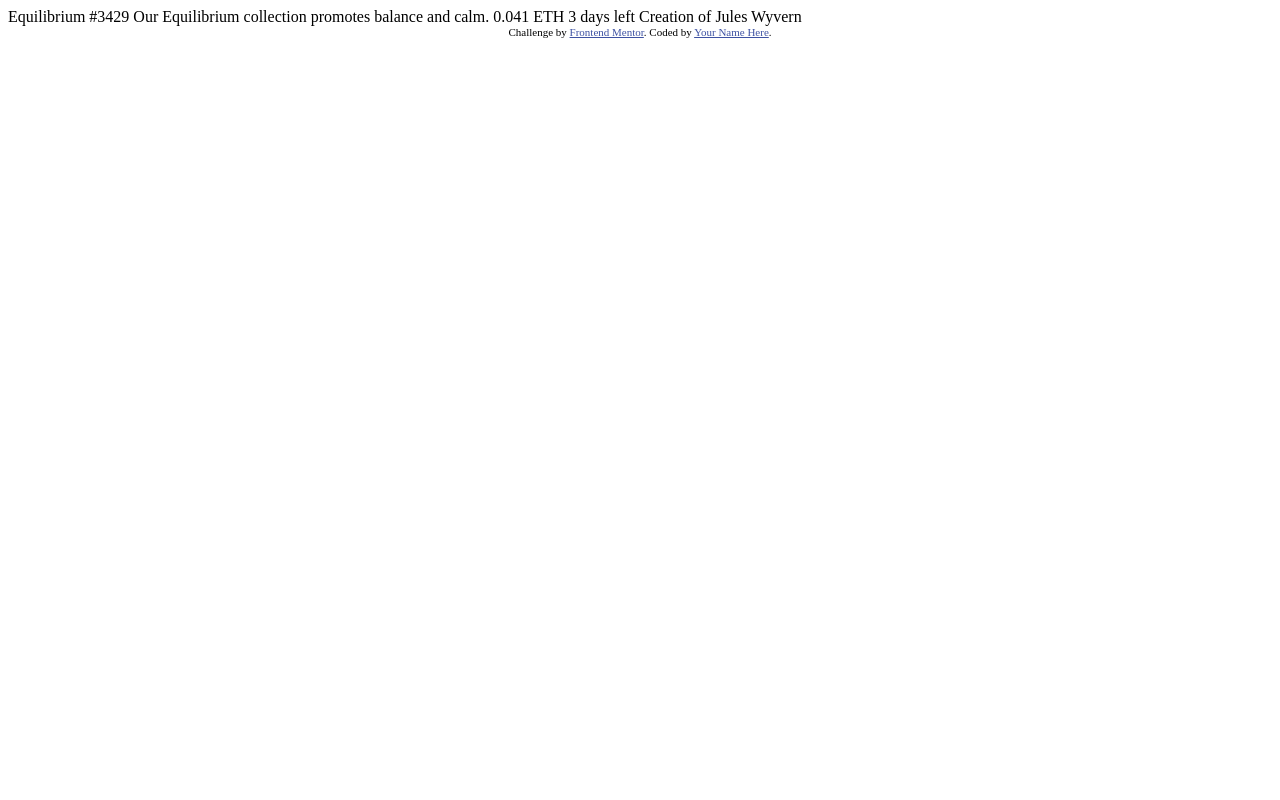
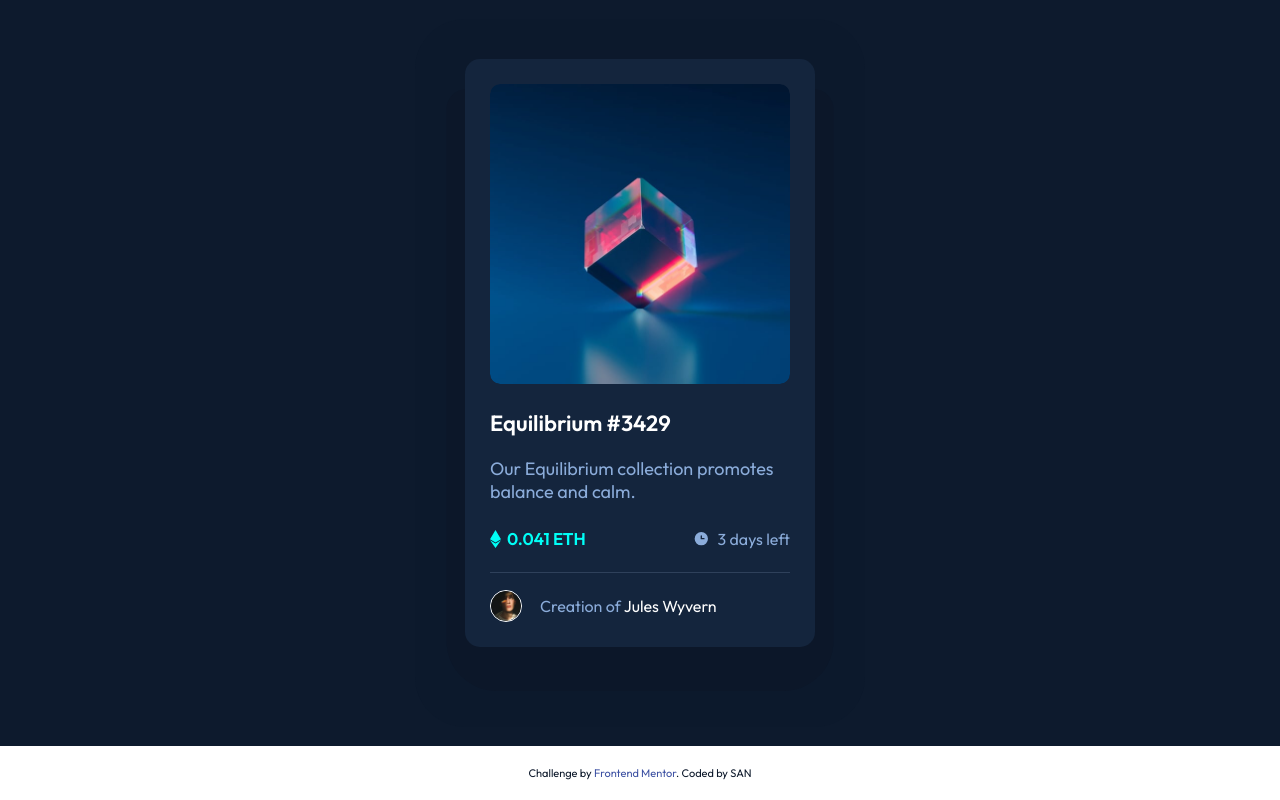
Before and after one commit to wormaisan/nft-preview-card-component-main, a plain HTML site: page index.html in a window 1280 px wide. Drawn offline with Linux system fonts and the light colour scheme.

Commit message:
final work

```diff
--- /dev/null
+++ b/assets/css/style.css
@@ -0,0 +1,249 @@
+@font-face {
+  font-family: "outfit";
+  src: url("../fonts/Outfit-Thin.ttf");
+  font-weight: 300;
+}
+
+@font-face {
+  font-family: "outfit";
+  src: url("../fonts/Outfit-Regular.ttf");
+  font-weight: 400;
+}
+
+@font-face {
+  font-family: "outfit";
+  src: url("../fonts/Outfit-SemiBold.ttf");
+  font-weight: 600;
+}
+
+
+:root {
+  /*primary*/
+  --softBlue: hsl(215, 51%, 70%);
+  --cyan: hsl(178, 100%, 50%);
+
+  /*neutral*/
+  --veryDarkBlueMainBg: hsl(217, 54%, 11%);
+  --veryDarkBlueCardBg: hsl(216, 50%, 16%);
+  --veryDarkBlueLine: hsl(215, 32%, 27%);
+  --white: hsl(0, 0%, 100%);
+}
+
+*,
+*::before,
+*::after {
+  margin: 0;
+  padding: 0;
+  box-sizing: border-box;
+}
+
+body {
+  font-size: 18px;
+  font-family: outfit, sans-serif;
+  font-weight: 400;
+  color: var(--veryDarkBlueMainBg);
+}
+
+.container {
+  max-width: 1440px;
+  width: 100%;
+  margin: 0 auto;
+}
+
+img {
+  object-fit: cover;
+}
+
+ul {
+  list-style: none;
+}
+
+a {
+  text-decoration: none;
+}
+
+.blockLink:hover {
+  color: var(--cyan);
+  transition: color 0.3s;
+}
+
+.wrapper {
+  min-height: 100vh;
+  display: flex;
+  flex-direction: column;
+}
+
+.main {
+  flex-grow: 1;
+  display: flex;
+  flex-direction: column;
+}
+
+.card {
+  display: flex;
+  align-items: center;
+  flex-grow: 1;
+  color: var(--softBlue);
+  background-color: #0D1A2D;
+}
+
+.card__wrapper {
+  background-color: #0C192C;
+  padding: 40px 50px 80px;
+  border-radius: 50px;
+  max-width: 450px;
+  margin: 0 auto;
+  position: relative;
+}
+
+.card__wrapper::before {
+  content: '';
+  background-color: #0C1729;
+  position: absolute;
+  border-top-left-radius: 20px;
+  border-top-right-radius: 20px;
+  border-bottom-left-radius: 50px;
+  border-bottom-right-radius: 50px;
+  width: 86%;
+  height: 85%;
+  top: 70px;
+  left: 50%;
+  transform: translateX(-50%);
+}
+
+.card__body {
+  background-color: var(--veryDarkBlueCardBg);
+  border-radius: 15px;
+  padding: 25px;
+  position: relative;
+}
+
+.card__img {
+  display: block;
+  max-height: 300px;
+  margin-bottom: 20px;
+  position: relative;
+  border-radius: 10px;
+  overflow: hidden;
+}
+
+.card__img:hover div {
+  opacity: 1;
+}
+
+.card__img img {
+  height: 100%;
+  width: 100%;
+  border-radius: 10px;
+}
+
+.card__img div {
+  position: absolute;
+  inset: 0;
+  background-color: rgba(0,255,247,0.4);
+  opacity: 0;
+  transition: opacity 0.3s;
+  display: flex;
+  align-items: center;
+  justify-content: center;
+}
+
+.card__title {
+  font-family: outfit, sans-serif;
+  font-size: 22px;
+  font-weight: 600;
+  color: var(--white);
+  margin-bottom: 20px;
+  display: inline-block;
+}
+
+.card__text {
+  margin-bottom: 25px;
+}
+
+.card__note {
+  display: flex;
+  justify-content: space-between;
+  margin-bottom: 23px;
+}
+
+.card__price {
+  color: var(--cyan);
+  font-weight: 600;
+  display: flex;
+  align-items: center;
+  font-size: 17px;
+}
+
+.card__price svg {
+  fill: var(--cyan);
+  margin-right: 6px;
+}
+
+.card__period {
+  display: flex;
+  align-items: center;
+  font-size: 16px;
+}
+
+.card__period svg {
+  fill: var(--softBlue);
+  margin-right: 8px;
+}
+
+.card__separator {
+  border: none;
+  height: 1px;
+  background-color: var(--veryDarkBlueLine);
+  margin-bottom: 17px;
+}
+
+.card__author {
+  display: flex;
+  align-items: center;
+}
+
+.card__author-photo {
+  border: 1px solid var(--white);
+  height: 32px;
+  width: 32px;
+  border-radius: 50%;
+  margin-right: 18px;
+}
+
+.card__author-text {
+  font-size: 16px;
+}
+
+.card__author-name {
+  color: var(--white);
+}
+
+.footer {
+  padding: 20px;
+}
+
+
+@media (max-width: 375px) {
+
+  body {
+    font-size: 16px;
+  }
+
+  .card__wrapper {
+    padding: 40px 25px 80px;
+  }
+
+  .card__text {
+    line-height: 1.7em;
+  }
+
+  .card__price {
+    font-size: 15px;
+  }
+
+  .card__period {
+    font-size: 15px;
+  }
+
+}
--- a/index.html
+++ b/index.html
@@ -2,32 +2,100 @@
 <html lang="en">
 <head>
   <meta charset="UTF-8">
-  <meta name="viewport" content="width=device-width, initial-scale=1.0"> <!-- displays site properly based on user's device -->
+  <meta name="viewport" content="width=device-width, initial-scale=1.0">
+  <!-- displays site properly based on user's device -->
 
-  <link rel="icon" type="image/png" sizes="32x32" href="./images/favicon-32x32.png">
+  <link rel="icon" type="image/png" sizes="32x32" href="./assets/images/favicon-32x32.png">
+  <link rel="stylesheet" href="./assets/css/style.css">
 
   <title>Frontend Mentor | NFT preview card component</title>
 
   <!-- Feel free to remove these styles or customise in your own stylesheet 👍 -->
   <style>
-    .attribution { font-size: 11px; text-align: center; }
-    .attribution a { color: hsl(228, 45%, 44%); }
+    .attribution {
+      font-size: 11px;
+      text-align: center;
+    }
+
+    .attribution a {
+      color: hsl(228, 45%, 44%);
+    }
   </style>
 </head>
 <body>
 
-  Equilibrium #3429
+<div class="wrapper">
 
-  Our Equilibrium collection promotes balance and calm.
+  <header class="header"></header>
 
-  0.041 ETH
-  3 days left
+  <main class="main">
 
-  Creation of Jules Wyvern
+    <section class="card">
+      <div class="container">
+        <div class="card__wrapper">
+          <div class="card__body">
 
-  <div class="attribution">
-    Challenge by <a href="https://www.frontendmentor.io?ref=challenge" target="_blank">Frontend Mentor</a>.
-    Coded by <a href="#">Your Name Here</a>.
-  </div>
+            <a href="#" class="card__img">
+              <img src="./assets/images/image-equilibrium.jpg" alt="image" title="image" height="100" width="100"
+                   loading="lazy" decoding="async">
+              <div>
+                <svg width="48" height="48" xmlns="http://www.w3.org/2000/svg"><g fill="none" fill-rule="evenodd"><path d="M0 0h48v48H0z"/><path d="M24 9C14 9 5.46 15.22 2 24c3.46 8.78 12 15 22 15 10.01 0 18.54-6.22 22-15-3.46-8.78-11.99-15-22-15Zm0 25c-5.52 0-10-4.48-10-10s4.48-10 10-10 10 4.48 10 10-4.48 10-10 10Zm0-16c-3.31 0-6 2.69-6 6s2.69 6 6 6 6-2.69 6-6-2.69-6-6-6Z" fill="#FFF" fill-rule="nonzero"/></g></svg>
+              </div>
+            </a>
+
+            <h1><a href="#" class="card__title blockLink">Equilibrium #3429</a></h1>
+
+            <div class="card__text">Our Equilibrium collection promotes balance and calm.</div>
+
+            <div class="card__note">
+              <div class="card__price">
+                <svg width="11" height="18" xmlns="http://www.w3.org/2000/svg">
+                  <path d="M11 10.216 5.5 18 0 10.216l5.5 3.263 5.5-3.262ZM5.5 0l5.496 9.169L5.5 12.43 0 9.17 5.5 0Z"/>
+                </svg>
+                <span class="card__price-num">0.041</span>
+                &nbsp;
+                <span class="card__price-unit">ETH</span>
+              </div>
+
+              <div class="card__period">
+                <svg width="17" height="17" xmlns="http://www.w3.org/2000/svg">
+                  <path
+                    d="M8.305 2.007a6.667 6.667 0 1 0 0 13.334 6.667 6.667 0 0 0 0-13.334Zm2.667 7.334H8.305a.667.667 0 0 1-.667-.667V6.007a.667.667 0 0 1 1.334 0v2h2a.667.667 0 0 1 0 1.334Z"/>
+                </svg>
+                <span class="card__period-num">3</span>
+                &nbsp;
+                <span class="card__period-text"><span>days</span> left</span>
+              </div>
+            </div>
+
+            <hr class="card__separator">
+
+            <div class="card__author">
+              <img class="card__author-photo" src="./assets/images/image-avatar.png" alt="avatar" title="avatar"
+                   height="100" width="100" loading="lazy" decoding="async">
+              <div class="card__author-text">Creation of <a href="#" class="card__author-name blockLink">Jules Wyvern</a></div>
+            </div>
+
+          </div>
+        </div>
+      </div>
+    </section>
+
+  </main>
+
+  <footer class="footer">
+    <div class="container">
+      <div class="footer_body">
+        <div class="attribution">
+          Challenge by <a href="https://www.frontendmentor.io?ref=challenge" target="_blank">Frontend Mentor</a>.
+          Coded by SAN
+        </div>
+      </div>
+    </div>
+  </footer>
+
+</div>
+
+
 </body>
 </html>
```
Also changed, not shown: assets/fonts/Outfit-Regular.ttf (added), assets/fonts/Outfit-SemiBold.ttf (added), assets/fonts/Outfit-Thin.ttf (added), assets/images/favicon-32x32.png (renamed from images/favicon-32x32.png), assets/images/icon-clock.svg (renamed from images/icon-clock.svg), assets/images/icon-ethereum.svg (renamed from images/icon-ethereum.svg), assets/images/icon-view.svg (renamed from images/icon-view.svg), assets/images/image-avatar.png (renamed from images/image-avatar.png), assets/images/image-equilibrium.jpg (renamed from images/image-equilibrium.jpg), screenshot.jpg (added), 1 other file.
